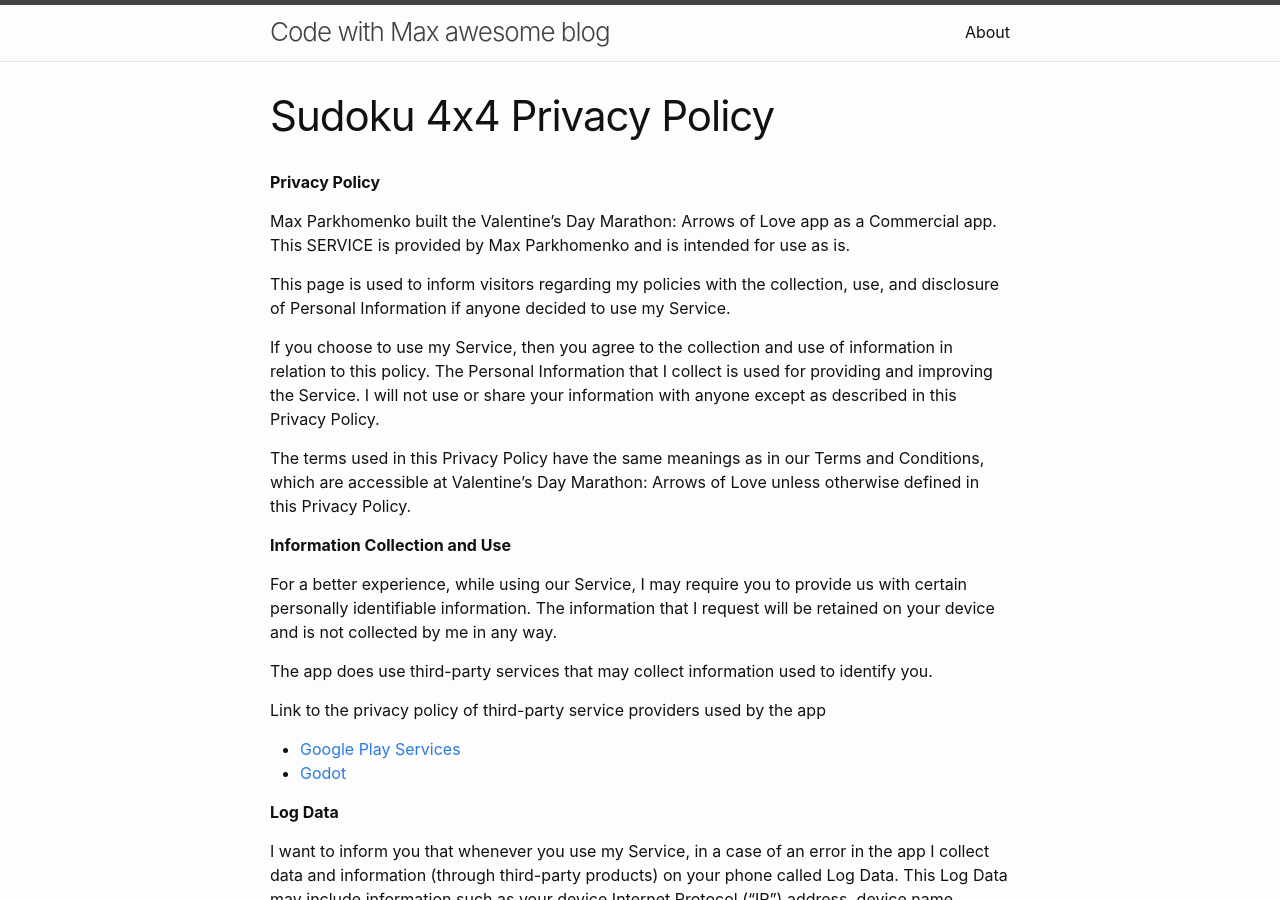
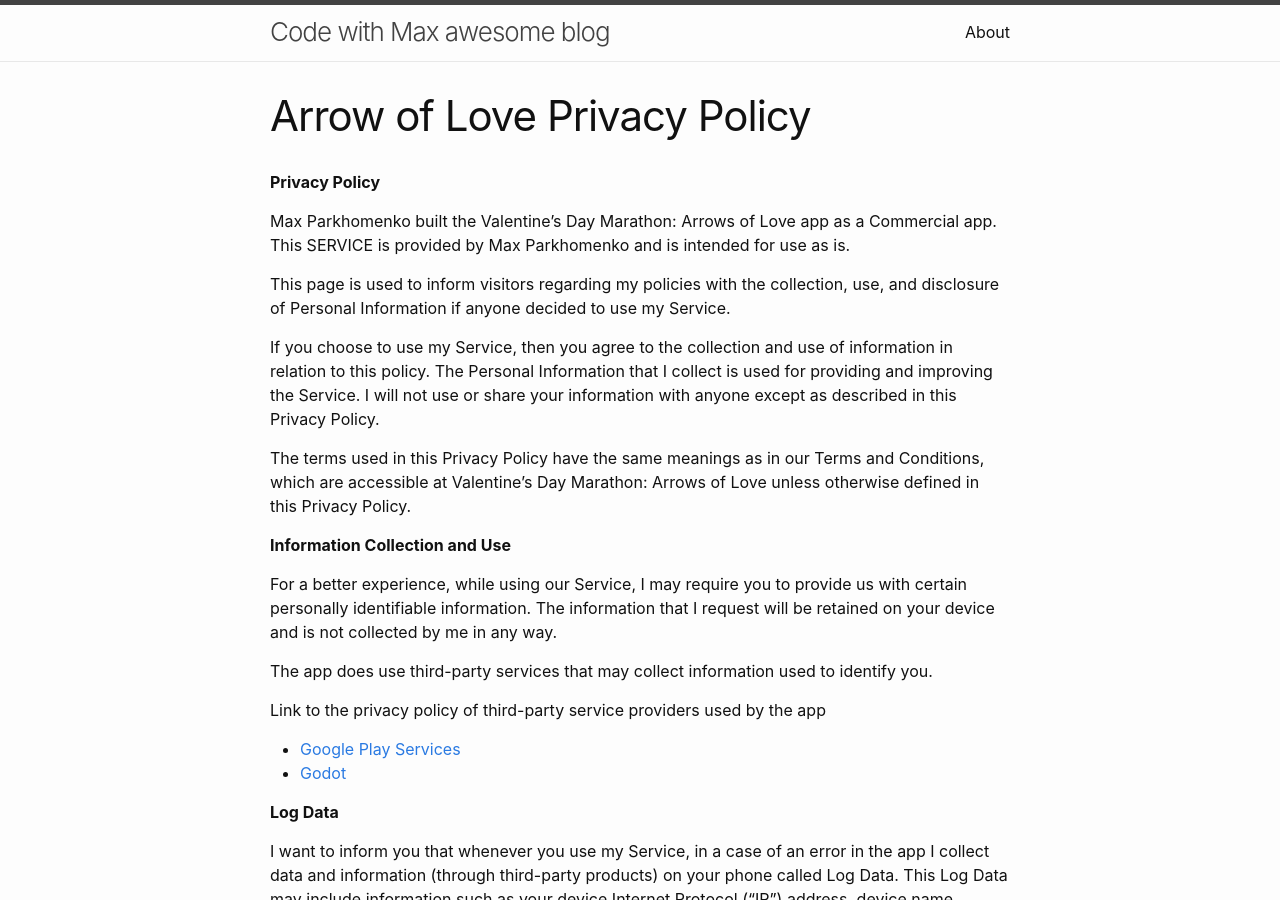
Before and after one commit to code-with-max/code-with-max.github.io, a Jekyll site: the page built from PP_valentine_marathon.md, in a window 1280 px wide and 900 px high. Built offline with Jekyll 4.4.1, drawn with Linux system fonts in a browser that asks for light colours; comment, search, counter and statistics services are not loaded.

Commit message:
Update PP

```diff
--- a/PP_valentine_marathon.md
+++ b/PP_valentine_marathon.md
@@ -1,6 +1,6 @@
 ---
 layout: page
-title: Sudoku 4x4 Privacy Policy
+title: Arrow of Love Privacy Policy
 permalink: /valentine_marathon_privacy_policy/
 ---
 
```
Also changed, not shown: PP_sudoku_4x4.md (+1 -1 lines).
